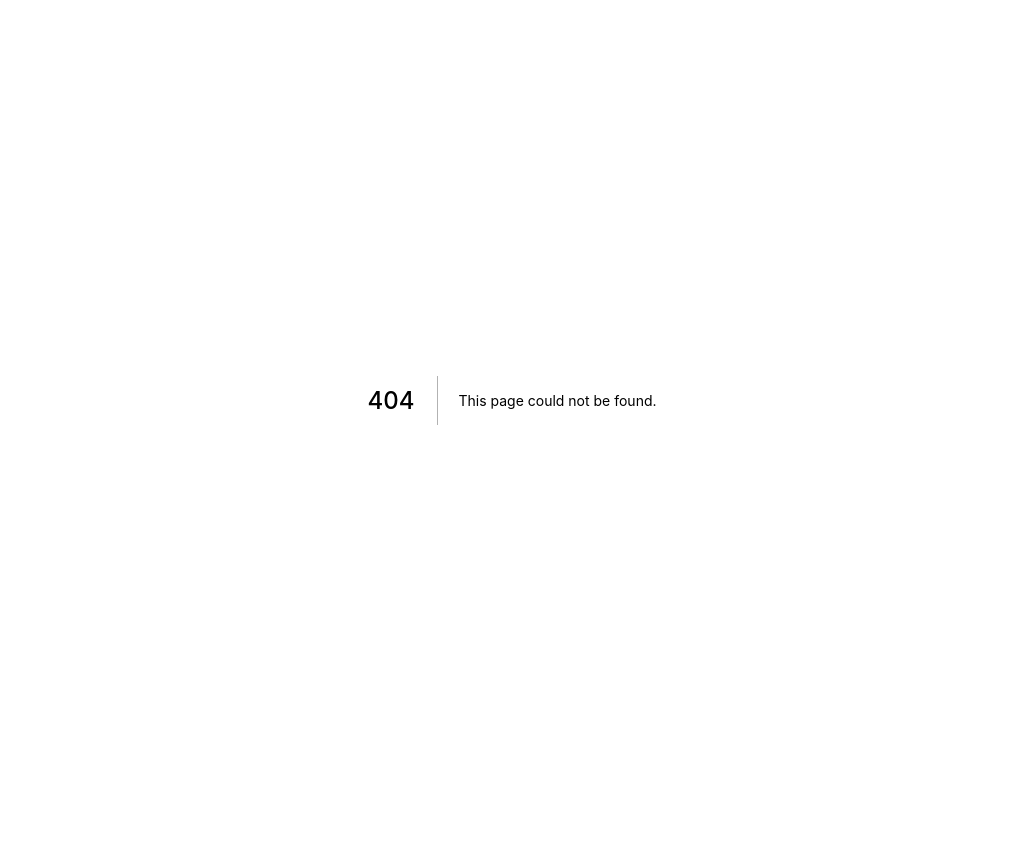
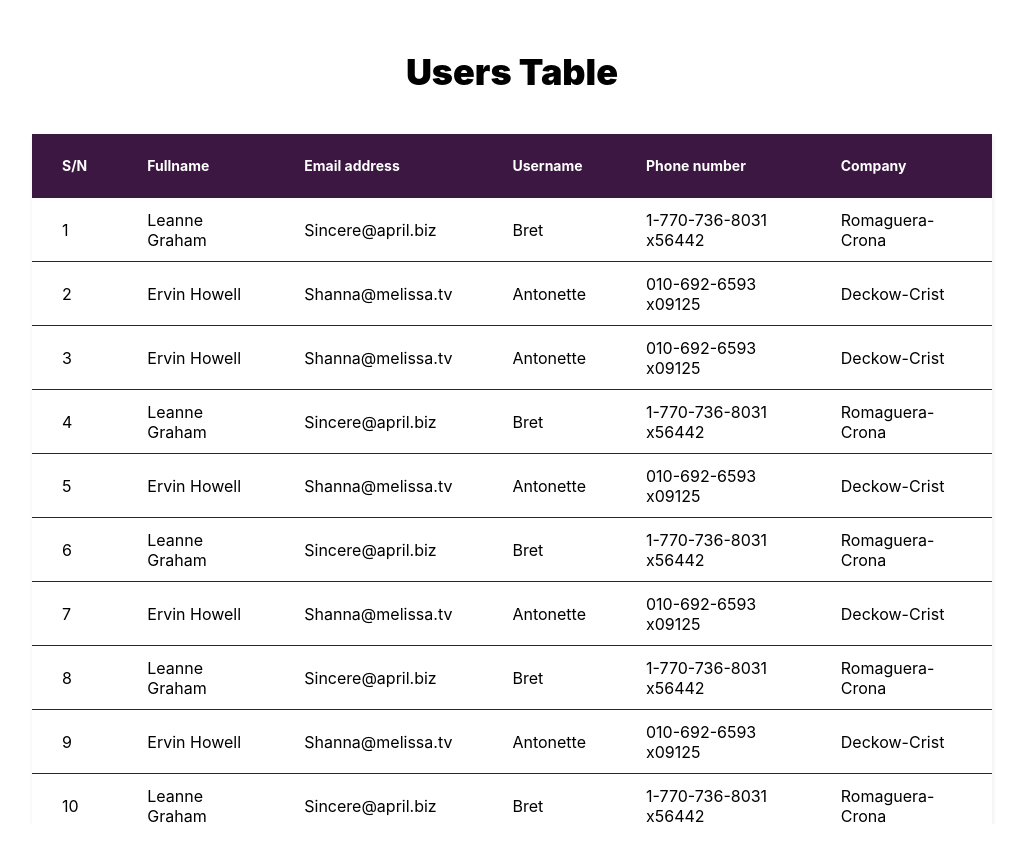
Before and after one commit to Caleb335/article-example-projects, a Next.js app: page /demo/react-table in a window 1280 px wide. Before the commit this address had no page. Shown: the top 862 px of the page, without its empty margins (128-1151 px from the left). Before the commit the page ends 800 px from the top, so only its background shows below. Built offline with nearby package versions, Linux system fonts and the light colour scheme.

Commit message:
feat: add table demo

```diff
--- a/package.json
+++ b/package.json
@@ -12,6 +12,7 @@
     "next": "11.1.2",
     "react": "17.0.2",
     "react-dom": "17.0.2",
+    "react-table": "^7.7.0",
     "styled-components": "^5.3.1"
   },
   "devDependencies": {
--- /dev/null
+++ b/pages/demo/react-table/Table.js
@@ -0,0 +1,85 @@
+import React from "react";
+import styled from "styled-components";
+import { useTable } from "react-table";
+
+// the styled component that serves as a
+// wrapper for the table component goes here
+const TableContainer = styled.div`
+  table {
+    width: 100%;
+    height: 100%;
+    border-collapse: collapse;
+    box-shadow: 1px 3px 5px rgba(0, 0, 0, 0.08);
+  }
+
+  thead {
+    height: 64px;
+    color: #fff;
+    background: #3c1742;
+  }
+
+  thead th {
+    font-size: 14px;
+    color: #fff;
+    text-align: left;
+    padding: 0 30px;
+  }
+
+  tr {
+    height: 64px;
+  }
+
+  tr td {
+    padding: 0 30px;
+    border-bottom: 1px solid #3c1742;
+  }
+
+  @media only screen and (max-width: 992px) {
+    table {
+      white-space: nowrap;
+    }
+  }
+`;
+const Table = ({ columns, data }) => {
+  // react-table hooks will go here
+  const { getTableProps, getTableBodyProps, headerGroups, rows, prepareRow } =
+    useTable({ columns, data });
+
+  return (
+    // Table's JSX will go here
+
+    <TableContainer>
+      <table {...getTableProps()}>
+        <thead>
+          {headerGroups.map((headerGroup, index) => (
+            <tr {...headerGroup.getHeaderGroupProps()} key={index}>
+              {headerGroup.headers.map((column, index) => (
+                <th key={index} {...column.getHeaderProps()}>
+                  {column.render("Header")}
+                </th>
+              ))}
+            </tr>
+          ))}
+        </thead>
+        <tbody {...getTableBodyProps()}>
+          {rows.map((row, index) => {
+            prepareRow(row);
+            return (
+              <tr {...row.getRowProps()}>
+                {row.cells.map((cell) => {
+                  return (
+                    <td {...cell.getCellProps()} key={index}>
+                      {cell.render("Cell")}
+                    </td>
+                  );
+                })}
+              </tr>
+            );
+          })}
+        </tbody>
+      </table>
+    </TableContainer>
+  );
+};
+
+export default Table;
--- /dev/null
+++ b/pages/demo/react-table/columns.js
@@ -0,0 +1,26 @@
+export const COLUMNS = [
+  {
+    Header: "S/N",
+    accessor: "id",
+  },
+  {
+    Header: "Fullname",
+    accessor: "name",
+  },
+  {
+    Header: "Email address",
+    accessor: "email",
+  },
+  {
+    Header: "Username",
+    accessor: "username",
+  },
+  {
+    Header: "Phone number",
+    accessor: "phone",
+  },
+  {
+    Header: "Company",
+    accessor: "company_name",
+  },
+];
--- /dev/null
+++ b/pages/demo/react-table/data.json
@@ -0,0 +1,82 @@
+[
+    {
+      "id": 1,
+      "name": "Leanne Graham",
+      "email": "Sincere@april.biz",
+      "username": "Bret",
+      "phone": "1-770-736-8031 x56442",
+      "company_name": "Romaguera-Crona"
+    },
+    {
+      "id": 2,
+      "name": "Ervin Howell",
+      "username": "Antonette",
+      "email": "Shanna@melissa.tv",
+      "phone": "010-692-6593 x09125",
+      "company_name": "Deckow-Crist"
+    },
+    {
+        "id": 3,
+        "name": "Ervin Howell",
+        "username": "Antonette",
+        "email": "Shanna@melissa.tv",
+        "phone": "010-692-6593 x09125",
+        "company_name": "Deckow-Crist"
+    },
+    {
+        "id": 4,
+        "name": "Leanne Graham",
+        "email": "Sincere@april.biz",
+        "username": "Bret",
+        "phone": "1-770-736-8031 x56442",
+        "company_name": "Romaguera-Crona"
+    },
+    {
+        "id": 5,
+        "name": "Ervin Howell",
+        "username": "Antonette",
+        "email": "Shanna@melissa.tv",
+        "phone": "010-692-6593 x09125",
+        "company_name": "Deckow-Crist"
+    },
+    {
+        "id": 6,
+        "name": "Leanne Graham",
+        "email": "Sincere@april.biz",
+        "username": "Bret",
+        "phone": "1-770-736-8031 x56442",
+        "company_name": "Romaguera-Crona"
+    },
+    {
+        "id": 7,
+        "name": "Ervin Howell",
+        "username": "Antonette",
+        "email": "Shanna@melissa.tv",
+        "phone": "010-692-6593 x09125",
+        "company_name": "Deckow-Crist"
+    },
+    {
+        "id": 8,
+        "name": "Leanne Graham",
+        "email": "Sincere@april.biz",
+        "username": "Bret",
+        "phone": "1-770-736-8031 x56442",
+        "company_name": "Romaguera-Crona"
+    },
+    {
+        "id": 9,
+        "name": "Ervin Howell",
+        "username": "Antonette",
+        "email": "Shanna@melissa.tv",
+        "phone": "010-692-6593 x09125",
+        "company_name": "Deckow-Crist"
+    },
+    {
+        "id": 10,
+        "name": "Leanne Graham",
+        "email": "Sincere@april.biz",
+        "username": "Bret",
+        "phone": "1-770-736-8031 x56442",
+        "company_name": "Romaguera-Crona"
+    }
+]
--- /dev/null
+++ b/pages/demo/react-table/index.js
@@ -0,0 +1,64 @@
+import React from "react";
+import styled from "styled-components";
+import { COLUMNS } from "./columns";
+import tableData from "./data.json";
+import Table from "./Table";
+
+const TableWrapper = styled.section`
+  padding: 0 150px 0 150px;
+  padding-bottom: 130px;
+
+  h1 {
+    text-align: center;
+    color: #000;
+    font-size: 36px;
+    font-weight: 900;
+    padding: 20px 0 0 0;
+  }
+
+  .table-container {
+    height: 700px;
+    overflow: auto;
+    padding: 10px;
+  }
+
+  .table-container::-webkit-scrollbar {
+    width: 10px;
+  }
+
+  .table-container::-webkit-scrollbar-thumb {
+    height: 4px;
+    background: #3c1742;
+    border-radius: 10px;
+  }
+
+  .table-container::-webkit-scrollbar-track {
+    border: 1px solid #3c1742;
+    border-radius: 10px;
+  }
+
+  @media only screen and (max-width: 992px) {
+    padding: 0 15px 0 15px;
+    padding-bottom: 130px;
+
+    .table-container::-webkit-scrollbar {
+      display: none;
+    }
+  }
+`;
+
+const UserTable = () => {
+  return (
+    <TableWrapper>
+      <h1>Users Table</h1>
+      <div className="table-container">
+        <Table
+          columns={React.useMemo(() => COLUMNS)}
+          data={React.useMemo(() => tableData)}
+        />
+      </div>
+    </TableWrapper>
+  );
+};
+
+export default UserTable;
```
Also changed, not shown: 1 other file (tests, documents, lock files or other folders).
